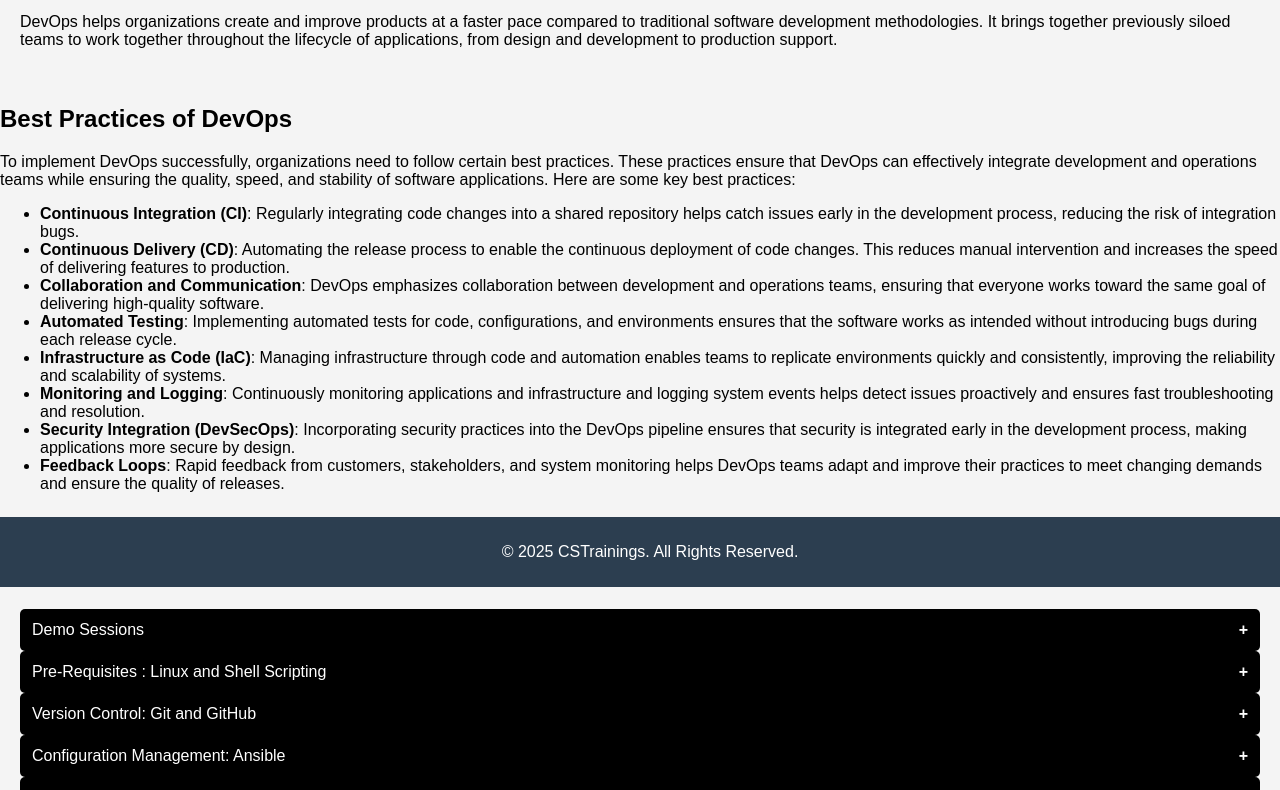
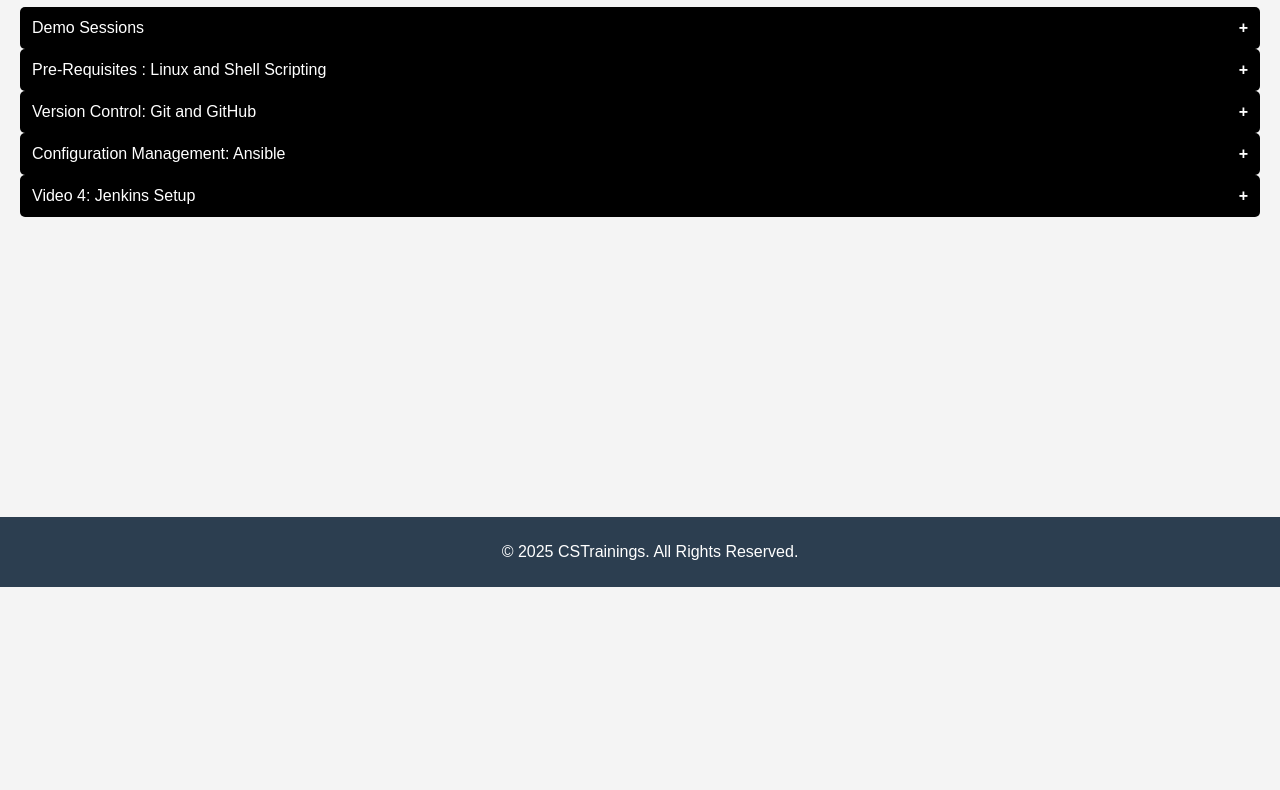
Before and after one commit to devops7am2025/devops7am2025.github.io, a plain HTML site: page index.html in a window 1280 px wide. Shown: the part 213-1003 px from the top of the page. After the commit the page ends 800 px from the top, so only its background shows below. Drawn offline with Linux system fonts and the light colour scheme.

Commit message:
Update index.html

```diff
--- a/index.html
+++ b/index.html
@@ -85,24 +85,6 @@
         <h1>CSTrainings DevOps 7AM Batch</h1>
     </header>
     <div class="container">
-<p>DevOps is a set of practices, tools, and cultural philosophies that aim to shorten the software development lifecycle and provide continuous delivery with high software quality. It emphasizes collaboration between development (Dev) and IT operations (Ops) teams to automate and improve the processes of software development, testing, deployment, and monitoring.</p>
-            <p>DevOps helps organizations create and improve products at a faster pace compared to traditional software development methodologies. It brings together previously siloed teams to work together throughout the lifecycle of applications, from design and development to production support.</p>
-    </div>
- <div class="section">
-            <h2>Best Practices of DevOps</h2>
-            <p>To implement DevOps successfully, organizations need to follow certain best practices. These practices ensure that DevOps can effectively integrate development and operations teams while ensuring the quality, speed, and stability of software applications. Here are some key best practices:</p>
-            <ul>
-                <li><strong>Continuous Integration (CI)</strong>: Regularly integrating code changes into a shared repository helps catch issues early in the development process, reducing the risk of integration bugs.</li>
-                <li><strong>Continuous Delivery (CD)</strong>: Automating the release process to enable the continuous deployment of code changes. This reduces manual intervention and increases the speed of delivering features to production.</li>
-                <li><strong>Collaboration and Communication</strong>: DevOps emphasizes collaboration between development and operations teams, ensuring that everyone works toward the same goal of delivering high-quality software.</li>
-                <li><strong>Automated Testing</strong>: Implementing automated tests for code, configurations, and environments ensures that the software works as intended without introducing bugs during each release cycle.</li>
-                <li><strong>Infrastructure as Code (IaC)</strong>: Managing infrastructure through code and automation enables teams to replicate environments quickly and consistently, improving the reliability and scalability of systems.</li>
-                <li><strong>Monitoring and Logging</strong>: Continuously monitoring applications and infrastructure and logging system events helps detect issues proactively and ensures fast troubleshooting and resolution.</li>
-                <li><strong>Security Integration (DevSecOps)</strong>: Incorporating security practices into the DevOps pipeline ensures that security is integrated early in the development process, making applications more secure by design.</li>
-                <li><strong>Feedback Loops</strong>: Rapid feedback from customers, stakeholders, and system monitoring helps DevOps teams adapt and improve their practices to meet changing demands and ensure the quality of releases.</li>
-            </ul>
-        </div>
-    <div class="container">
         <h1>Recorded Videos</h1>
 
         <button class="collapsible">Demo Sessions</button>
```
